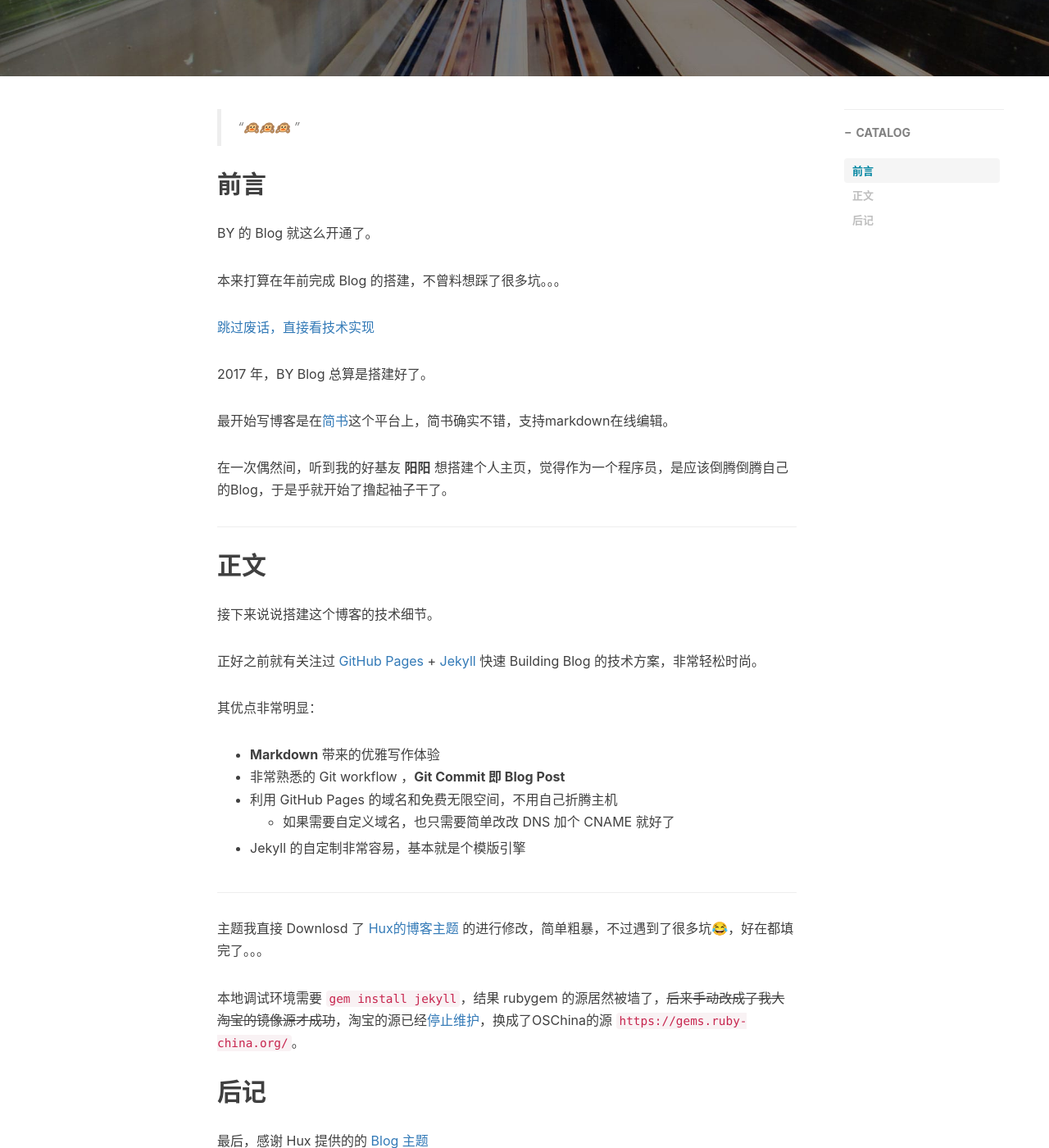
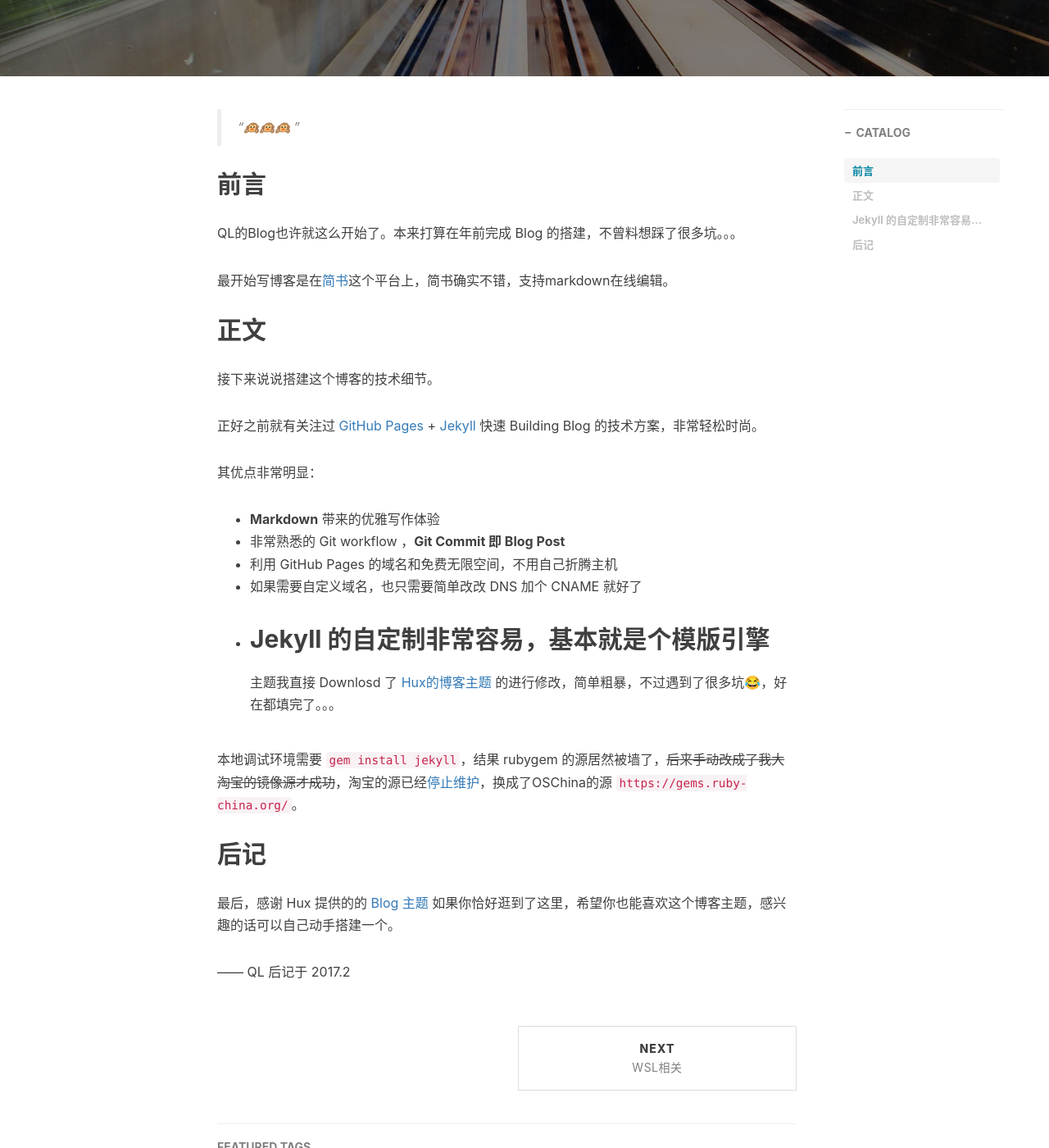
Before and after one commit to NablaCFD/NablaCFD.github.io, a Jekyll site: the page built from _posts/2017-02-04-Hello-2017.md, in a window 1280 px wide and 1400 px high, scrolled down 430 px. Shown: the whole window at 82% size. Built offline with Jekyll 4.4.1, drawn with Linux system fonts in a browser that asks for light colours; nearby versions of some CDN libraries; comment, search, counter and statistics services are not loaded.

```diff
--- a/_posts/2017-02-04-Hello-2017.md
+++ b/_posts/2017-02-04-Hello-2017.md
@@ -9,26 +9,13 @@ catalog: true
 tags:
     - 生活
 ---
-
 > “🙉🙉🙉 ”
-
 
 ## 前言
 
-BY 的 Blog 就这么开通了。
-
-本来打算在年前完成 Blog 的搭建，不曾料想踩了很多坑。。。
-
-[跳过废话，直接看技术实现 ](#build)
-
-2017 年，BY Blog 总算是搭建好了。
+QL的Blog也许就这么开始了。本来打算在年前完成 Blog 的搭建，不曾料想踩了很多坑。。。
 
 最开始写博客是在[简书](www.jianshu.com)这个平台上，简书确实不错，支持markdown在线编辑。
-
-在一次偶然间，听到我的好基友 **阳阳** 想搭建个人主页，觉得作为一个程序员，是应该倒腾倒腾自己的Blog，于是乎就开始了撸起袖子干了。
-
-<p id = "build"></p>
----
 
 ## 正文
 
@@ -37,27 +24,18 @@ BY 的 Blog 就这么开通了。
 正好之前就有关注过 [GitHub Pages](https://pages.github.com/) + [Jekyll](http://jekyllrb.com/) 快速 Building Blog 的技术方案，非常轻松时尚。
 
 其优点非常明显：
-
 * **Markdown** 带来的优雅写作体验
 * 非常熟悉的 Git workflow ，**Git Commit 即 Blog Post**
 * 利用 GitHub Pages 的域名和免费无限空间，不用自己折腾主机
-	* 如果需要自定义域名，也只需要简单改改 DNS 加个 CNAME 就好了
+* 如果需要自定义域名，也只需要简单改改 DNS 加个 CNAME 就好了
 * Jekyll 的自定制非常容易，基本就是个模版引擎
-
-
-
 ---
-
-
 主题我直接 Downlosd 了 [Hux的博客主题](https://huangxuan.me/) 的进行修改，简单粗暴，不过遇到了很多坑😂，好在都填完了。。。
 
 本地调试环境需要 `gem install jekyll`，结果 rubygem 的源居然被墙了，~~后来手动改成了我大淘宝的镜像源才成功~~，淘宝的源已经[停止维护](https://gems.ruby-china.org/)，换成了OSChina的源 `https://gems.ruby-china.org/`。
 
-
 ## 后记
-
 最后，感谢 Hux 提供的的 [Blog 主题](https://github.com/Huxpro/huxpro.github.io)
-
 如果你恰好逛到了这里，希望你也能喜欢这个博客主题，感兴趣的话可以自己动手搭建一个。
 
-—— BY 后记于 2017.2
+—— QL 后记于 2017.2
```
Also changed, not shown: _posts/2017-11-02-WSL相关.md (+5 -5 lines), _posts/2017-11-03-Linux基础.md (+17 -31 lines), _posts/2019-01-27-Notes of installing slurm in Ubuntu WSL.md (added, +71 -0 lines).
